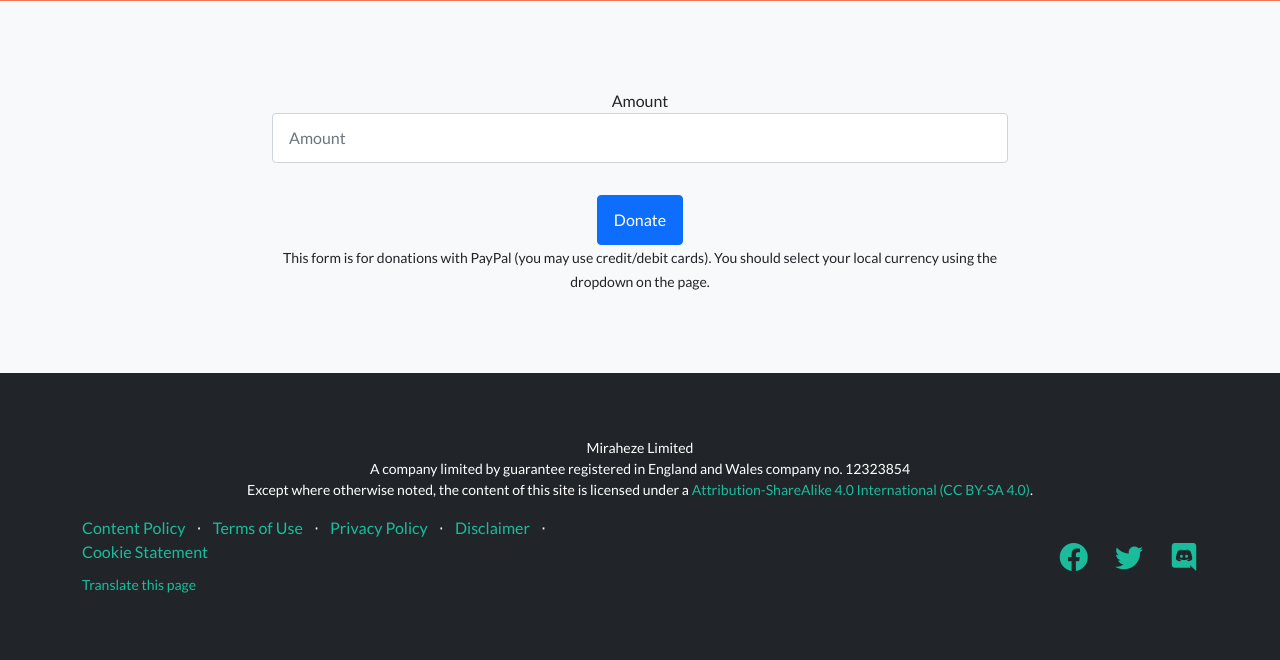
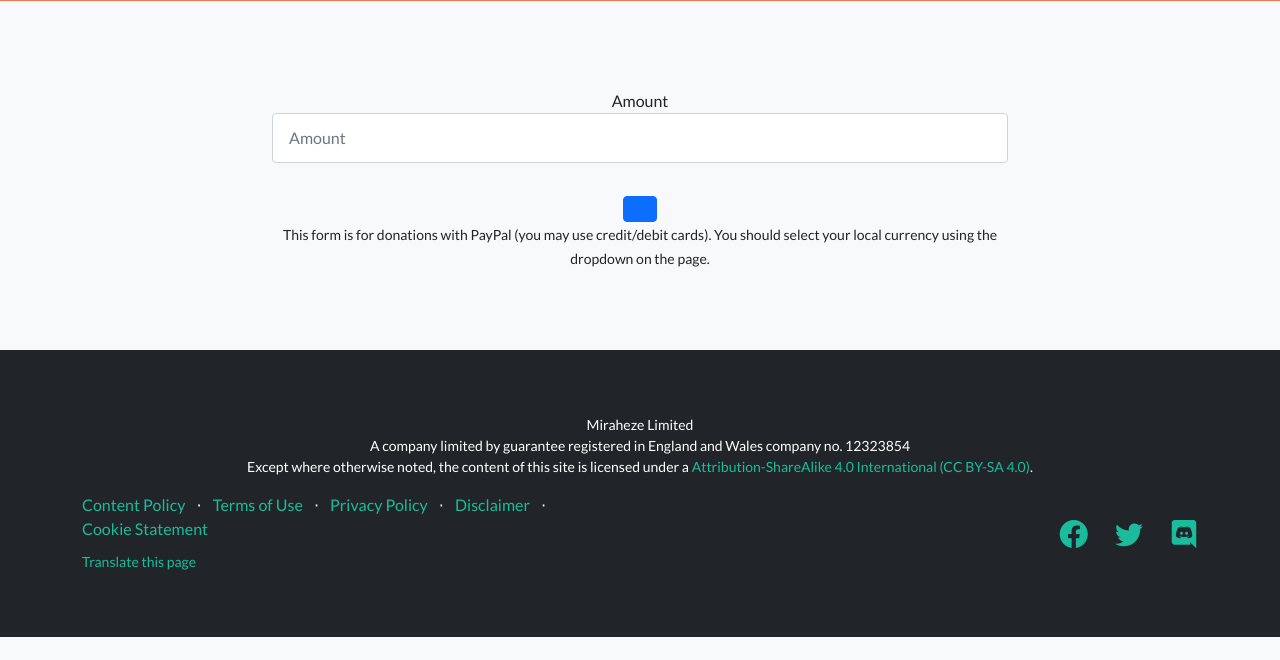
Before and after one commit to miraheze/landing, a PHP site: page /donate.php in a window 1280 px wide. Shown: the part 1030-1690 px from the top of the page. After the commit the page ends 1667 px from the top, so only its background shows below. Run offline with PHP 8.4, Linux system fonts and the light colour scheme; data that the repository does not hold is empty; some libraries are stand-ins or nearby versions.

Commit message:
Update donate.php

```diff
--- a/donate.php
+++ b/donate.php
@@ -12,7 +12,7 @@
 		<section id="donate" class="section-donate bg-light text-center" style="padding: 5rem 0;">
 			<div class="container">
 				<h2 class="page-section-heading text-uppercase">
-					<?php echo( getTranslation( 'donate' ) ); ?>
+					<?php echo( getTranslation( 'donate-heading' ) ); ?>
 				</h2>
 				<div class="row">
 					<div class="col-lg-8 mx-auto">
@@ -26,7 +26,7 @@
 							<br />
 							<div class="form-group">
 								<a id="donationHref" class="btn btn-primary btn-xl" href="https://paypal.me/mirahezelimited">
-									<?php echo getTranslation( 'donate-text' ); ?>
+									<?php echo getTranslation( 'donate-heading' ); ?>
 								</a>
 								<br />
 								<small>
```
